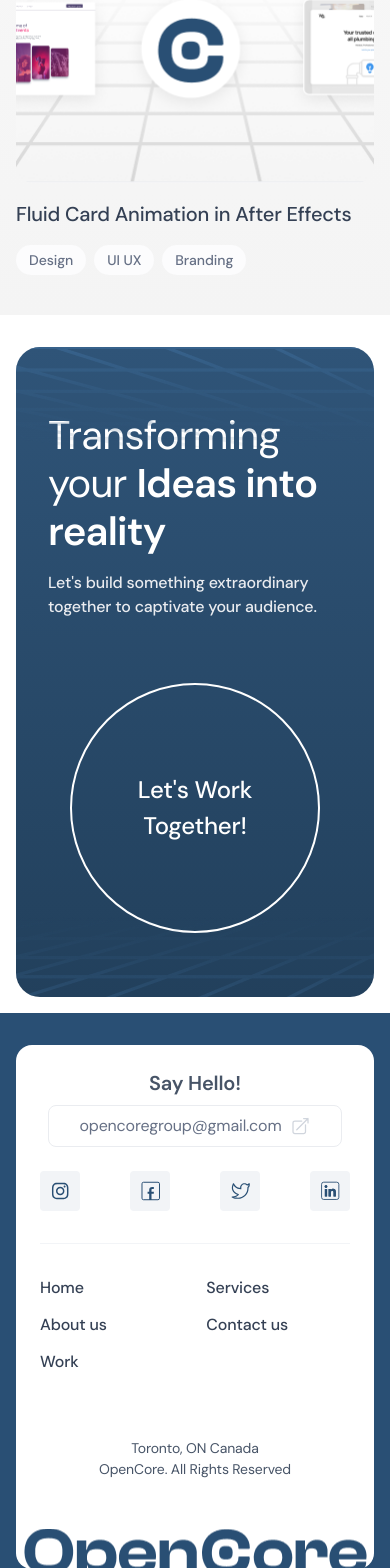
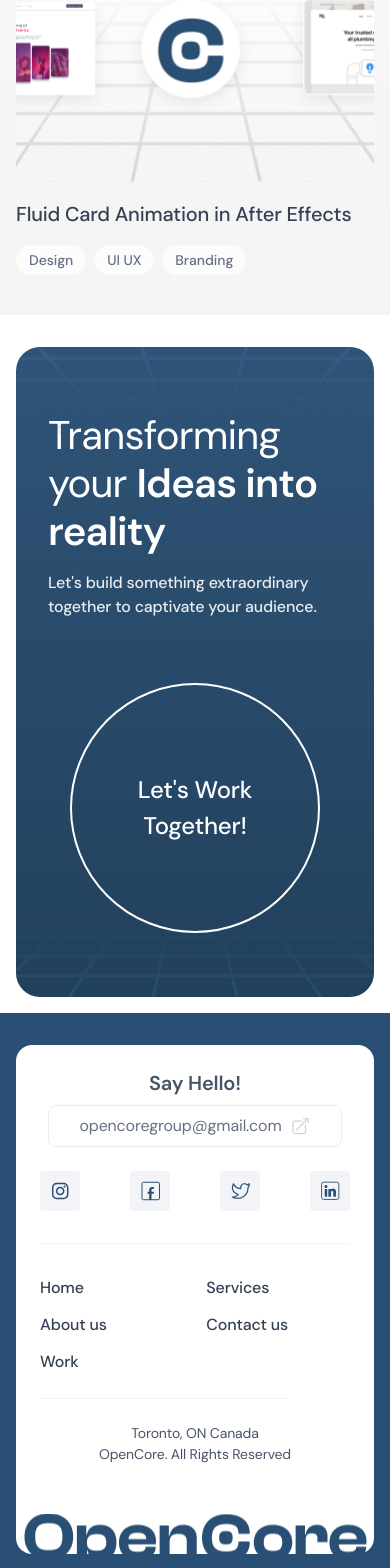
Before and after one commit to idiglove/opencore-assessment, a Next.js app: page / in a window 390 px wide. Shown: the part 1433-3001 px from the top of the page. Built offline with nearby package versions, Linux system fonts and the light colour scheme.

Commit message:
borders in footer mobile

```diff
--- a/src/components/molecules/FooterContact/index.tsx
+++ b/src/components/molecules/FooterContact/index.tsx
@@ -9,7 +9,7 @@ import LinkIcon from "@/assets/LinkIcon";
 
 const FooterContact = () => {
   return (
-    <div className="border-b-[1px] border-b-badge-secondary pb-8 md:pb-0 mb-8 md:mb-0 ">
+    <div className="border-b-[1px] md:border-none border-b-badge-secondary pb-8 md:pb-0 mb-8 md:mb-0 ">
       <div className="mb-6 flex md:block flex-col justify-center md:justify-start">
         <TypographyP
           className={`text-light xl:text-dark font-semibold
--- a/src/components/molecules/FooterLinks/index.tsx
+++ b/src/components/molecules/FooterLinks/index.tsx
@@ -27,7 +27,7 @@ const FooterLinks = () => {
     },
   ];
   return (
-    <div className="w-[248px] flex justify-between">
+    <div className="w-[248px] flex justify-between border-b-[1px] md:border-none border-b-badge-secondary pb-6 md:pb-0">
       <div className="flex flex-col gap-[13px]">
         {leftLinks.map((link, index) => {
           return (
--- a/src/components/organisms/Banner/index.tsx
+++ b/src/components/organisms/Banner/index.tsx
@@ -11,9 +11,9 @@ const Banner = ({ className }: Props) => {
         `relative flex flex-wrap justify-between w-full rounded-[24px] bg-gradient-to-b from-bannerFrom to-bannerTo
         px-8 py-16 md:py-31 md:px-22
         before:content-[''] before:bg-grid-top before:absolute before:w-full
-        before:h-[100px] before:top-0 before:left-0 before:rounded-[24px]
+        before:h-[100px] before:top-0 before:left-0 before:rounded-[24px] before:bg-center
         after:content-[''] after:bg-grid-btm after:absolute after:w-full
-        after:h-[100px] after:bottom-0 after:left-0 after:rounded-[24px]`,
+        after:h-[100px] after:bottom-0 after:left-0 after:rounded-[24px] after:bg-center`,
         className
       )}
     >
--- a/src/components/organisms/Footer/index.tsx
+++ b/src/components/organisms/Footer/index.tsx
@@ -12,13 +12,13 @@ const Footer = () => {
         before:bg-oc-footer-mob md:before:bg-oc-footer`}
       >
         <div
-          className={`flex flex-col md:flex-row justify-between mb-16
+          className={`flex flex-col md:flex-row justify-between mb-6 md:mb-16
             `}
         >
           <FooterContact />
           <FooterLinks />
         </div>
-        <div className="flex flex-col md:flex-row justify-between text-center md:text-left ">
+        <div className={`flex flex-col md:flex-row justify-between text-center md:text-left`}>
           <TypographyP
             variant="p2"
             className={`text-light font-normal leading-[30px] tracking-[-0.01em]
```
